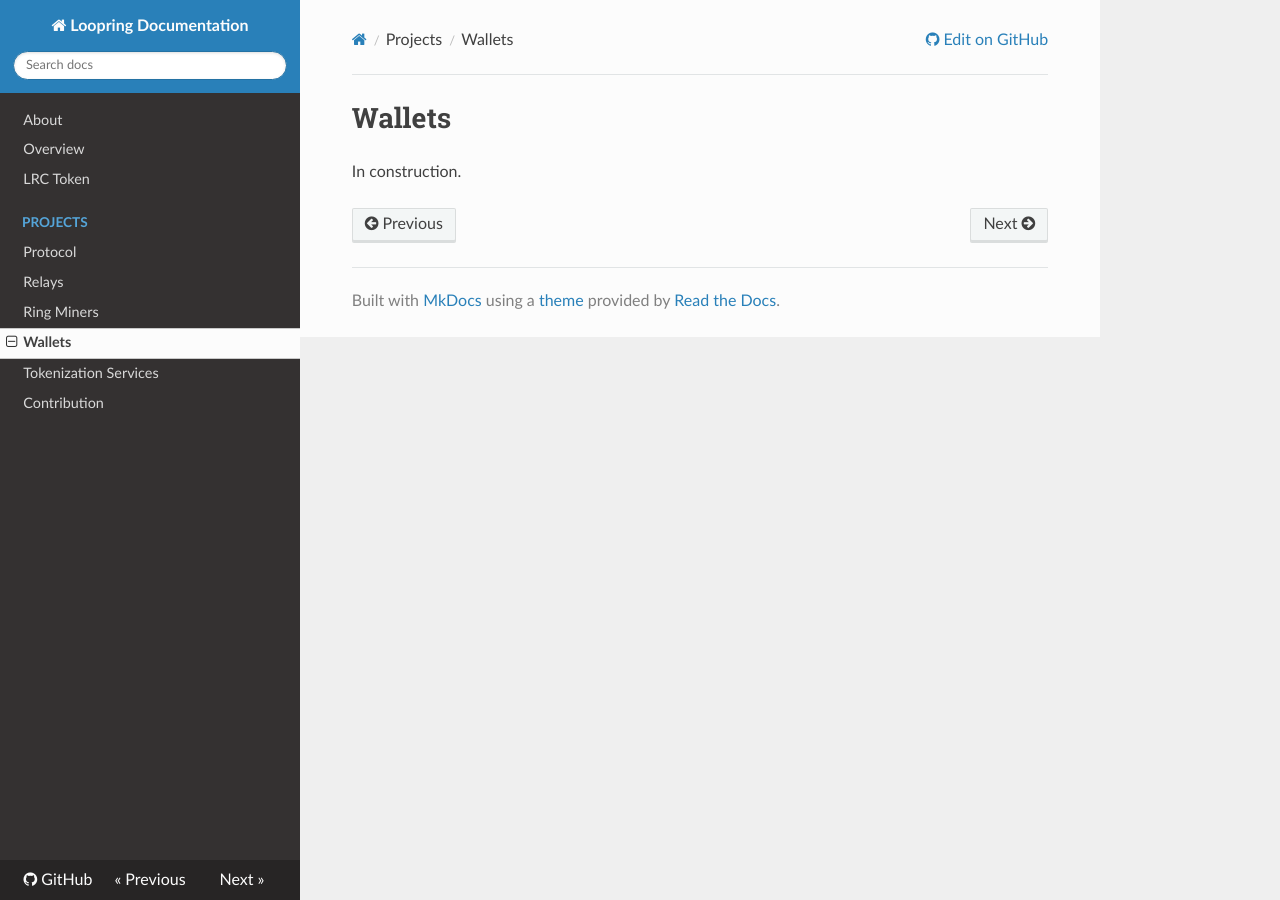
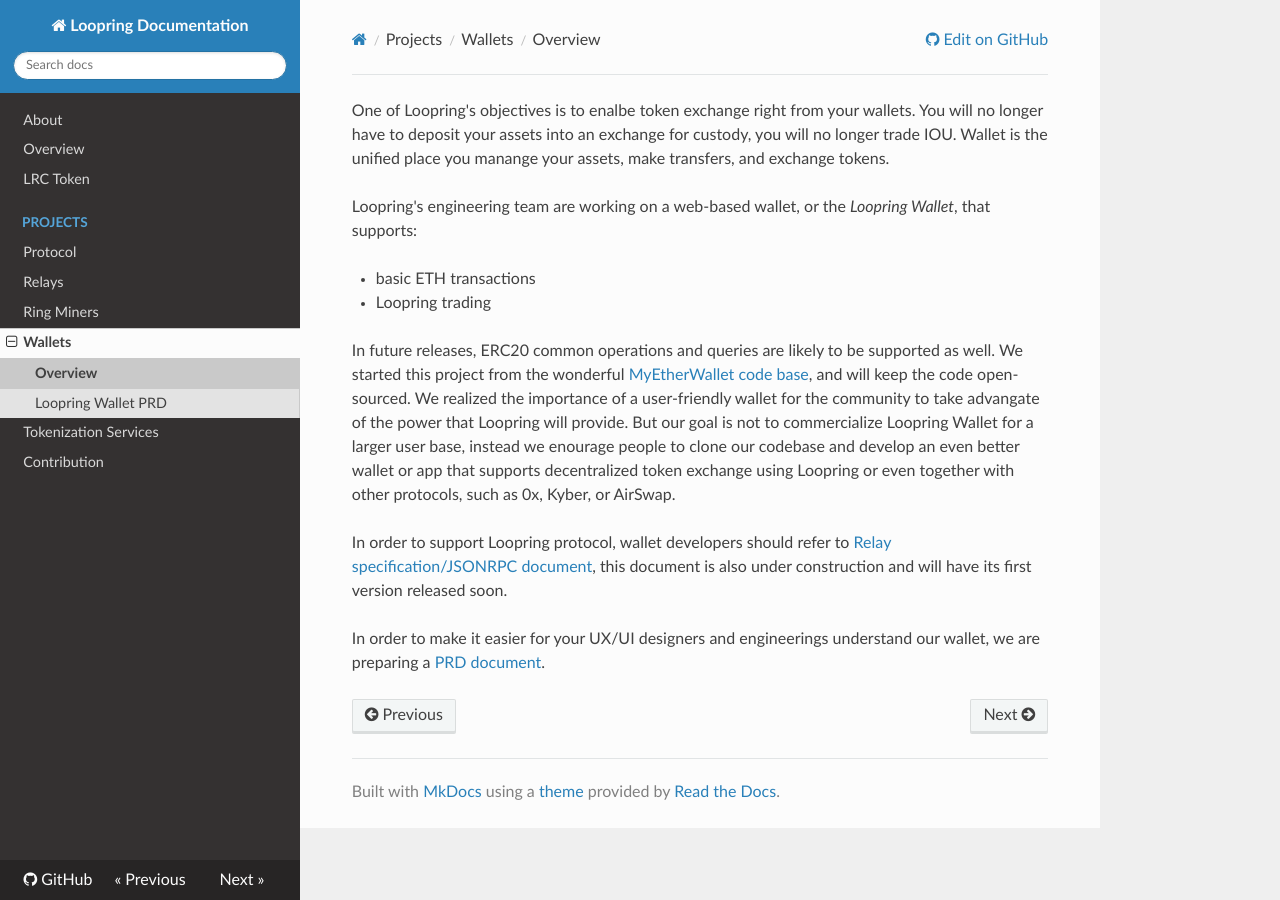
Before and after one commit to mfinestone/documents, an MkDocs documentation site: the page built from docs/projects/wallet.md, in a window 1280 px wide. Built offline with MkDocs 1.6.1, drawn with Linux system fonts in a browser that asks for light colours; nearby versions of some CDN libraries; old or Windows-style settings are respelled for this version of MkDocs.

Commit message:
work on wallet prd

```diff
--- a/docs/projects/wallet.md
+++ b/docs/projects/wallet.md
@@ -1,3 +1,16 @@
-# Wallets
 
-In construction.
+
+One of Loopring's objectives is to enalbe token exchange right from your wallets. You will no longer have to deposit your assets into an exchange for custody, you will no longer trade IOU. Wallet is the unified place you manange your assets, make transfers, and exchange tokens.
+
+
+Loopring's engineering team are working on a web-based wallet, or the *Loopring Wallet*, that supports:
+
+- basic ETH transactions
+- Loopring trading
+
+In future releases, ERC20 common operations and queries are likely to be supported as well. We started this project from the wonderful [MyEtherWallet code base](https://github.com/MyEtherWallet/MyEtherWallet), and will keep the code open-sourced. We realized the importance of a user-friendly wallet for the community to take advangate of the power that Loopring will provide. But our goal is not to commercialize Loopring Wallet for a larger user base, instead we enourage people to clone our codebase and develop an even better wallet or app that supports decentralized token exchange using Loopring or even together with other protocols, such as 0x, Kyber, or AirSwap.
+
+In order to support Loopring protocol, wallet developers should refer to [Relay specification/JSONRPC document](relay.md), this document is also under construction and will have its first version released soon.
+
+
+In order to make it easier for your UX/UI designers and engineerings understand our wallet, we are preparing a [PRD document](wallet/prd.md).
--- a/mkdocs.yml
+++ b/mkdocs.yml
@@ -11,6 +11,8 @@
         - 'Protocol': projects/protocol.md
         - 'Relays': projects/relay.md
         - 'Ring Miners': projects/ringminer.md
-        - 'Wallets': projects/wallet.md
+        - 'Wallets':
+            - Overview: projects/wallet.md
+            - 'Loopring Wallet PRD': projects/wallet/prd.md
         - 'Tokenization Services': projects/tokenization.md
     - Contribution: contribution.md
```
Also changed, not shown: docs/projects/wallet/prd.md (added, +3 -0 lines).
